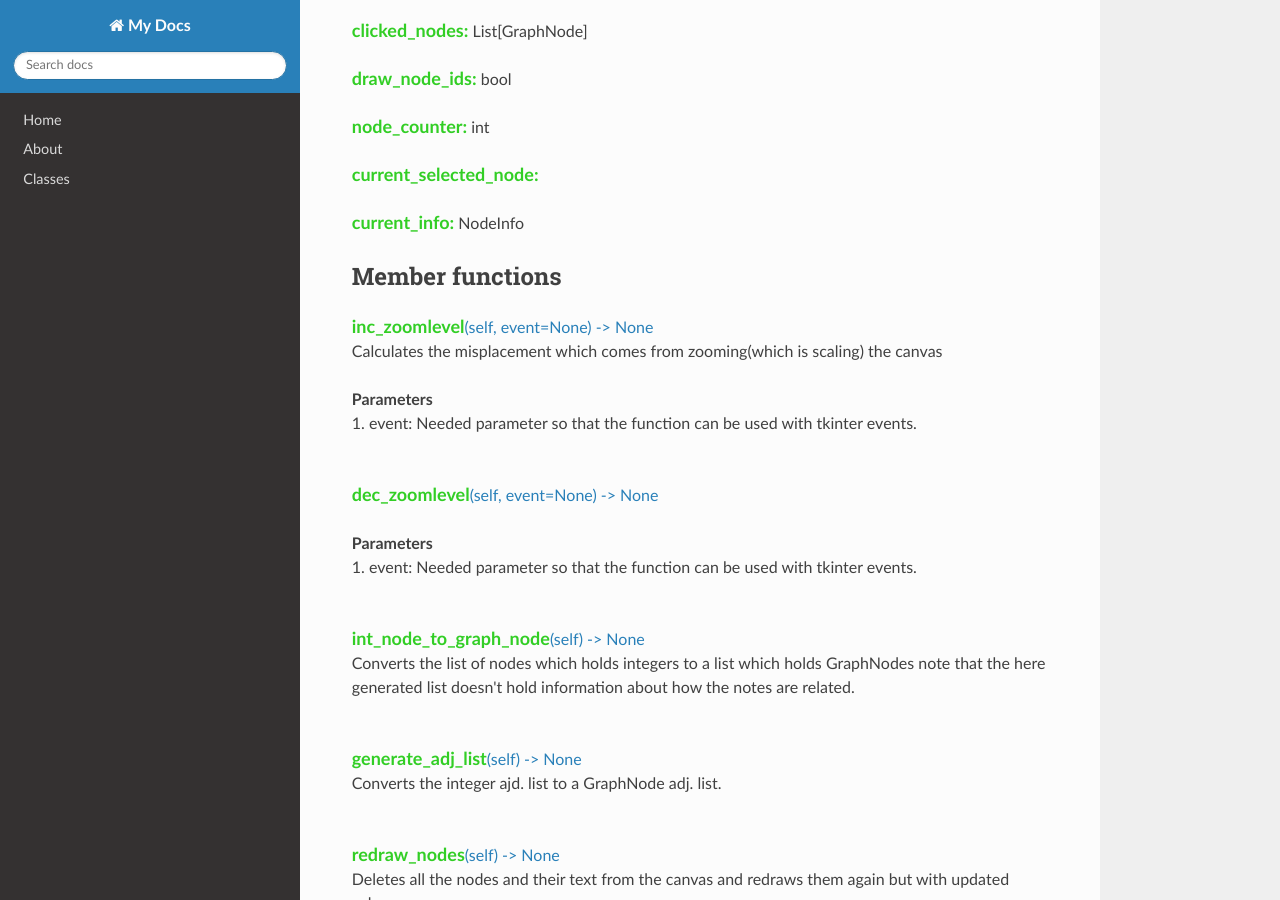
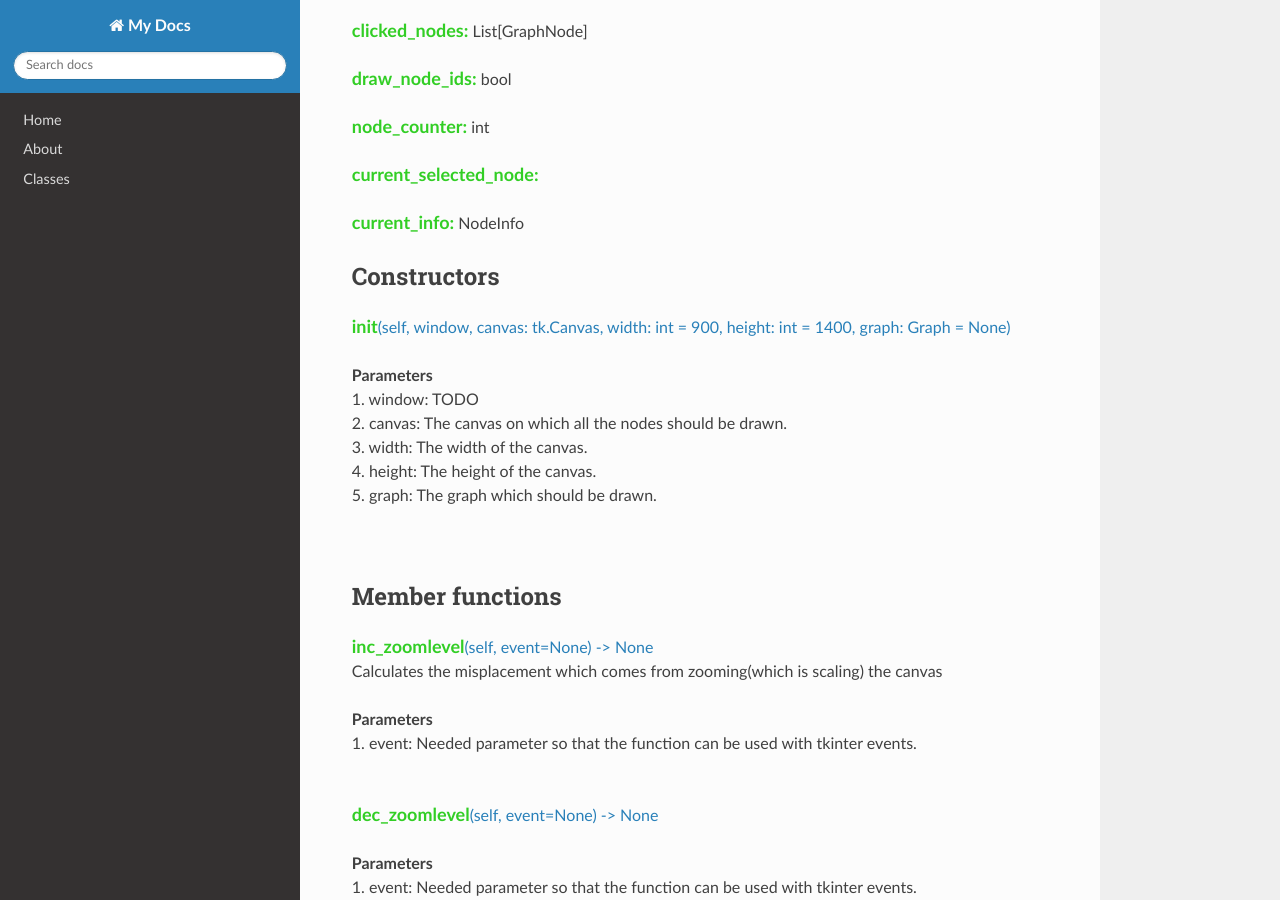
Before and after one commit to Unaimend/graph.py, an MkDocs documentation site: the page built from docs/classes/graphvisuals.md, in a window 1280 px wide and 900 px high, scrolled down 732 px. Built offline with MkDocs 1.6.1, drawn with Linux system fonts in a browser that asks for light colours; nearby versions of some CDN libraries; old or Windows-style settings are respelled for this version of MkDocs; some of the changed text lies outside the part shown.

Commit message:
Docu. stuff

```diff
--- a/docs/classes/graphvisuals.md
+++ b/docs/classes/graphvisuals.md
@@ -38,6 +38,17 @@ This class encapsulates variables and functions for drawing graphs
 <a class="member_var">current_selected_node:</a>
 
 <a class="member_var">current_info:</a> NodeInfo
+
+##Constructors
+<a class="member_func">__init__</a><a>(self, window, canvas: tk.Canvas, width: int = 900, height: int = 1400, graph: Graph = None)</a>
+
+**Parameters**
+1. window: TODO
+2. canvas: The canvas on which all the nodes should be drawn.
+3. width: The width of the canvas.
+4. height: The height of the canvas.
+5. graph: The graph which should be drawn.
+</br></br></br>
 
 ##Member functions
 
@@ -97,12 +108,11 @@ Selects a node and opens a window with important informatoion about the selected
 
 **Parameters**
 1. event: Needed parameter so that the function can be used with tkinter events.
-</br></br>
-
+</br></br></br>
 
 ##Static functions
 
 <a class="member_func">set_focus</a><a>(event=None)</a>
 The tkinter text widget doesn't loose focus if another widget is clicked this function emulates this behaviour.
 **Parameters**
-1. event
+1. event: Needed parameter so that the function can be used with tkinter events.
--- a/graph.py
+++ b/graph.py
@@ -26,7 +26,6 @@ AdjacencyMatrix = List[List[int]]
 # TODO mit with  verpacken
 
 
-# BUG Die letzte Node is nicht auswaehlebar
 # TODO DFS Visualisierung und ueberlegen wie ich mit Graphen umgehe die nicht integer vertices haben
 # IDEE Als isomorphen graphen zu einem integer graphen betrachtemn
 
```
